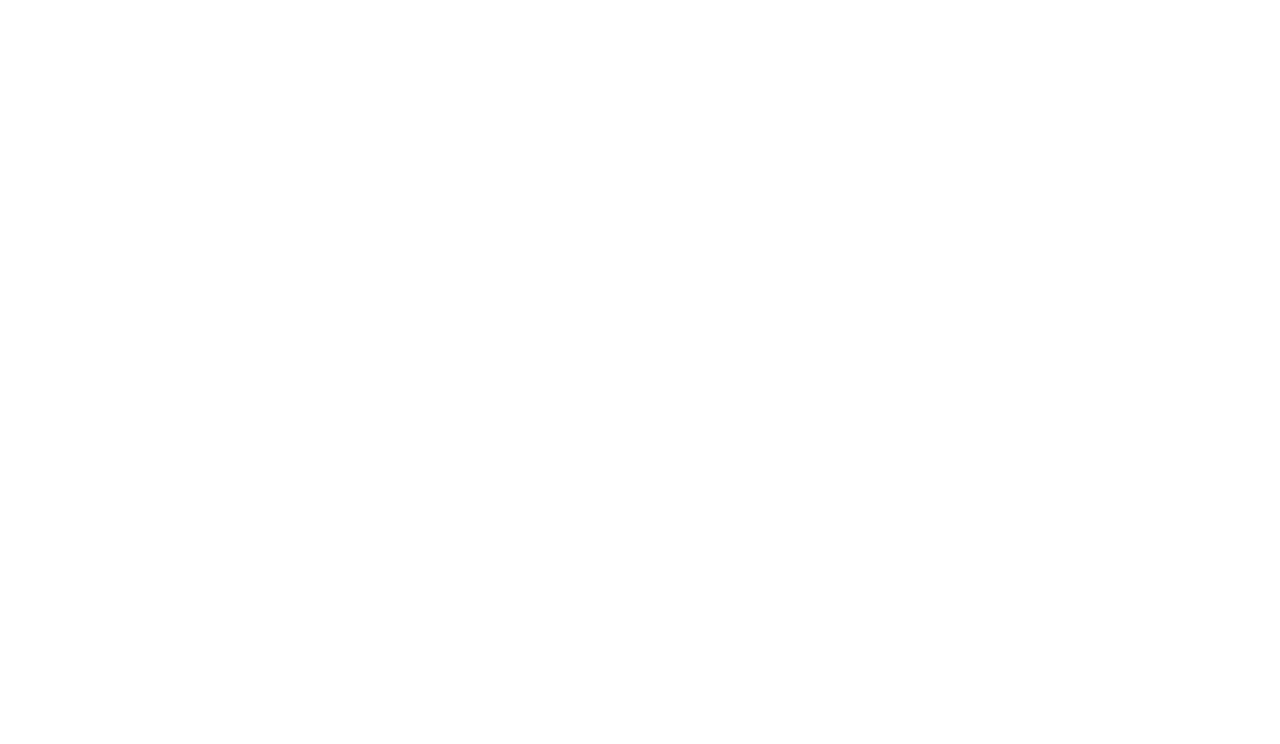
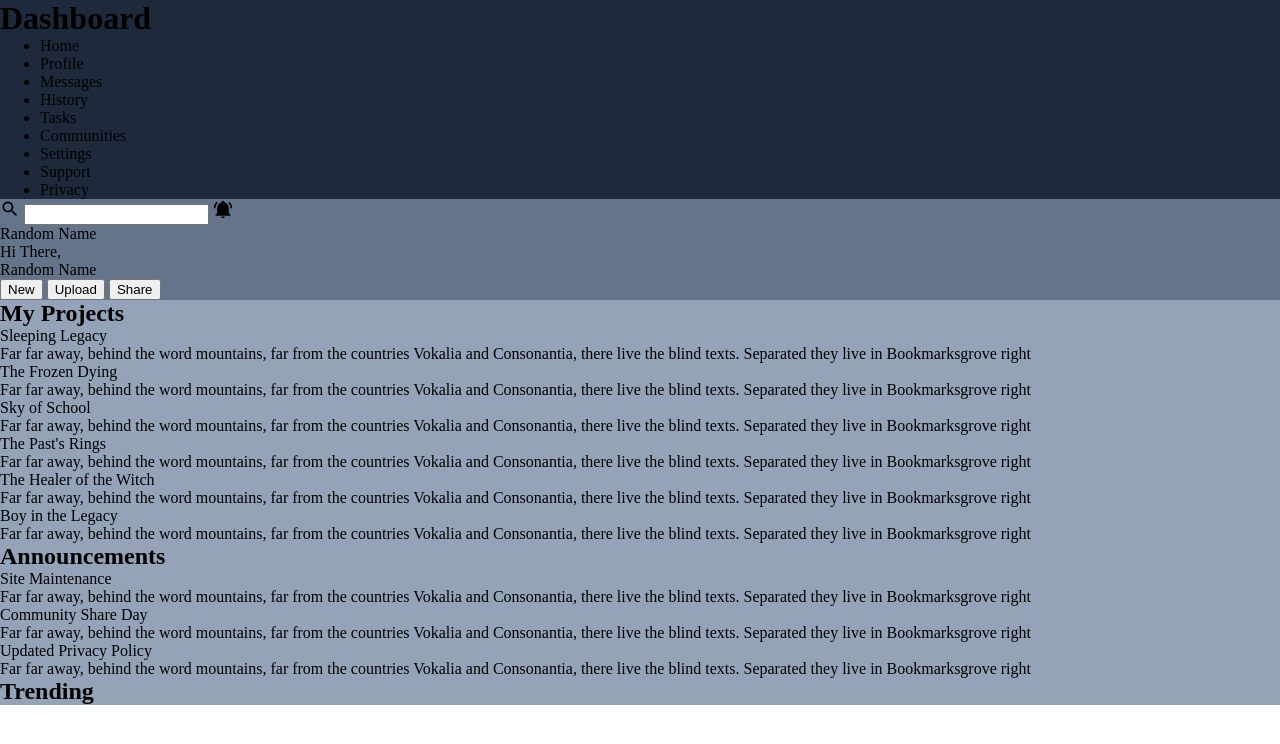
Before and after one commit to eijikong21/adminDashboard, a plain HTML site: page index.html in a window 1280 px wide. Drawn offline with Linux system fonts and the light colour scheme.

Commit message:
added texts and color to put in grid, needs to put bg color in boxes more work to do.

```diff
--- a/index.html
+++ b/index.html
@@ -16,6 +16,84 @@
         <!--[if lt IE 7]>
             <p class="browsehappy">You are using an <strong>outdated</strong> browser. Please <a href="#">upgrade your browser</a> to improve your experience.</p>
         <![endif]-->
+        <div class="container">
+            <div class="dashboard">
+                <h1>Dashboard</h1>
+                <ul>
+                    <li>Home</li>
+                    <li>Profile</li>
+                    <li>Messages</li>
+                    <li>History</li>
+                    <li>Tasks</li>
+                    <li>Communities</li>
+                    <li>Settings</li>
+                    <li>Support</li>
+                    <li>Privacy</li>
+                </ul>
+            </div>
+            <div class="head">
+                <div class="top">
+                    <svg xmlns="http://www.w3.org/2000/svg" viewBox="0 0 24 24"><title>magnify</title><path d="M9.5,3A6.5,6.5 0 0,1 16,9.5C16,11.11 15.41,12.59 14.44,13.73L14.71,14H15.5L20.5,19L19,20.5L14,15.5V14.71L13.73,14.44C12.59,15.41 11.11,16 9.5,16A6.5,6.5 0 0,1 3,9.5A6.5,6.5 0 0,1 9.5,3M9.5,5C7,5 5,7 5,9.5C5,12 7,14 9.5,14C12,14 14,12 14,9.5C14,7 12,5 9.5,5Z" /></svg>
+                    <input type="search">
+                    <svg xmlns="http://www.w3.org/2000/svg" viewBox="0 0 24 24"><title>bell-ring</title><path d="M21,19V20H3V19L5,17V11C5,7.9 7.03,5.17 10,4.29C10,4.19 10,4.1 10,4A2,2 0 0,1 12,2A2,2 0 0,1 14,4C14,4.1 14,4.19 14,4.29C16.97,5.17 19,7.9 19,11V17L21,19M14,21A2,2 0 0,1 12,23A2,2 0 0,1 10,21M19.75,3.19L18.33,4.61C20.04,6.3 21,8.6 21,11H23C23,8.07 21.84,5.25 19.75,3.19M1,11H3C3,8.6 3.96,6.3 5.67,4.61L4.25,3.19C2.16,5.25 1,8.07 1,11Z" /></svg>
+                    <!-- insert avatar -->
+                    <p>Random Name</p>
+                </div>
+                <div class="below">
+                    <!-- insert avatar -->
+                    <p>Hi There,</p>
+                    <p>Random Name</p>
+                    <button>New</button>
+                    <button>Upload</button>
+                    <button>Share</button>
+                </div>
+            </div>
+            <div class="body">
+                <div class="projects">
+                    <h2>My Projects</h2>
+                    <div class="box">
+                        <p>Sleeping Legacy</p>
+                        <p>Far far away, behind the word mountains, far from the countries Vokalia and Consonantia, there live the blind texts. Separated they live in Bookmarksgrove right</p>
+                    </div>
+                    <div class="box">
+                        <p>The Frozen Dying</p>
+                        <p>Far far away, behind the word mountains, far from the countries Vokalia and Consonantia, there live the blind texts. Separated they live in Bookmarksgrove right</p>
+                    </div>
+                    <div class="box">
+                        <p>Sky of School</p>
+                        <p>Far far away, behind the word mountains, far from the countries Vokalia and Consonantia, there live the blind texts. Separated they live in Bookmarksgrove right</p>
+                    </div>
+                    <div class="box">
+                        <p>The Past's Rings</p>
+                        <p>Far far away, behind the word mountains, far from the countries Vokalia and Consonantia, there live the blind texts. Separated they live in Bookmarksgrove right</p>
+                    </div>
+                    <div class="box">
+                        <p>The Healer of the Witch</p>
+                        <p>Far far away, behind the word mountains, far from the countries Vokalia and Consonantia, there live the blind texts. Separated they live in Bookmarksgrove right</p>
+                    </div>
+                    <div class="box">
+                        <p>Boy in the Legacy</p>
+                        <p>Far far away, behind the word mountains, far from the countries Vokalia and Consonantia, there live the blind texts. Separated they live in Bookmarksgrove right</p>
+                    </div>
+                </div>
+                <div class="announcements">
+                    <h2>Announcements</h2>
+                    <div class="box">
+                        <p>Site Maintenance</p>
+                        <p>Far far away, behind the word mountains, far from the countries Vokalia and Consonantia, there live the blind texts. Separated they live in Bookmarksgrove right</p>
+                        <p>Community Share Day</p>
+                        <p>Far far away, behind the word mountains, far from the countries Vokalia and Consonantia, there live the blind texts. Separated they live in Bookmarksgrove right</p>
+                        <p>Updated Privacy Policy</p>
+                        <p>Far far away, behind the word mountains, far from the countries Vokalia and Consonantia, there live the blind texts. Separated they live in Bookmarksgrove right</p>
+
+                </div>
+                <div class="trending">
+                    <h2>Trending</h2>
+                    <div class="box">
+                     <!-- insert 4 avatars in each rows -->
+                </div>
+            </div>
+        </div>
 
         <script src="" async defer></script>
     </body>
--- a/styles.css
+++ b/styles.css
@@ -0,0 +1,16 @@
+*{
+    margin:0;
+}
+svg{
+   height:20px;
+   width: 20px;
+}
+.dashboard{
+    background-color:#1e293b;
+}
+.head{
+    background-color: #64748b;
+}
+.body{
+    background-color: #94a3b8;
+}
```
